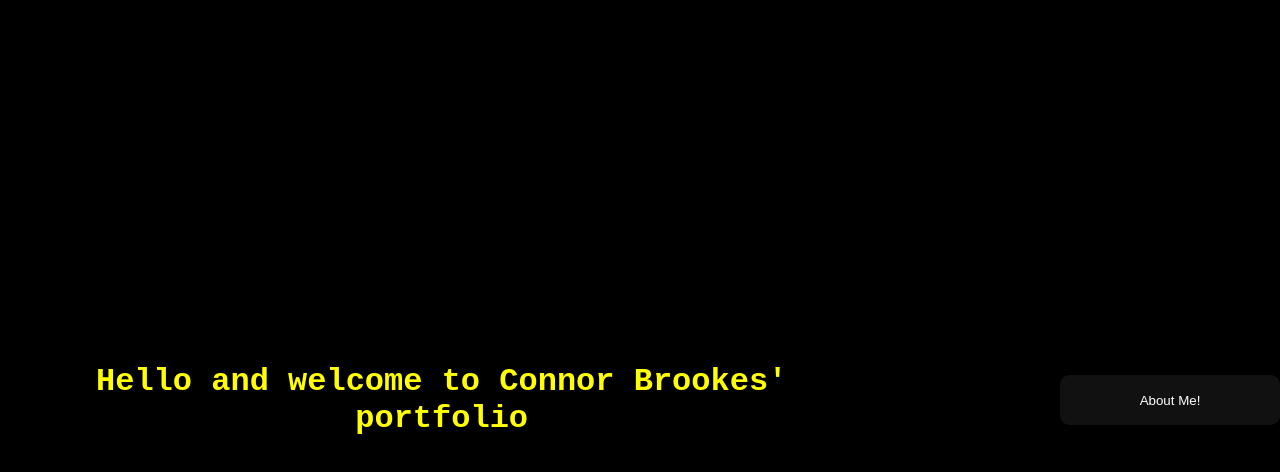
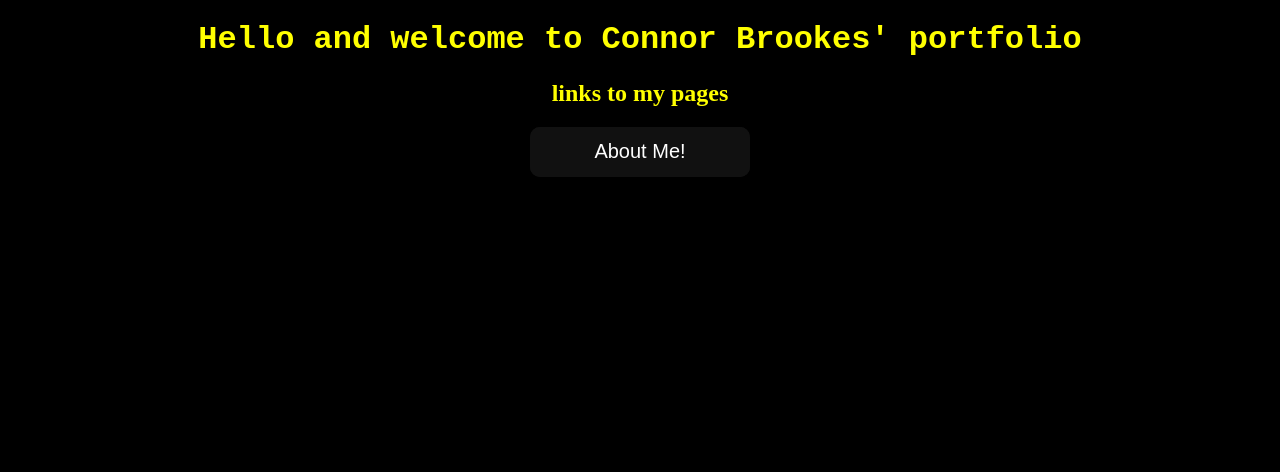
Before and after one commit to Connorbro/portfoliohome, a plain HTML site: page index.html in a window 1280 px wide. Drawn offline with Linux system fonts and the light colour scheme.

Commit message:
alligned buttons

```diff
--- a/port.css
+++ b/port.css
@@ -2,11 +2,22 @@ h1{
     color: yellow;
     text-align: center;
     font-family: 'Courier New', Courier, monospace;
+
+
+
+}
+h2{
+    color:yellow;
+    text-align: center;
 }
 body{
-    background-color: black;
+    background-color: #000;
+    text-align: center;
+
 }
-body {
+
+
+/* body {
     margin: 0;
     padding: 0;
     width: 100%;
@@ -16,7 +27,7 @@ body {
     justify-content: center;
     align-items: center;
     background: #000;
-}
+} */
 
 .glow-on-hover {
     width: 220px;
@@ -29,6 +40,8 @@ body {
     position: relative;
     z-index: 0;
     border-radius: 10px;
+    font-size: 20px
+
 }
 
 .glow-on-hover:before {
```
Also changed, not shown: index.html (+2 -0 lines).
